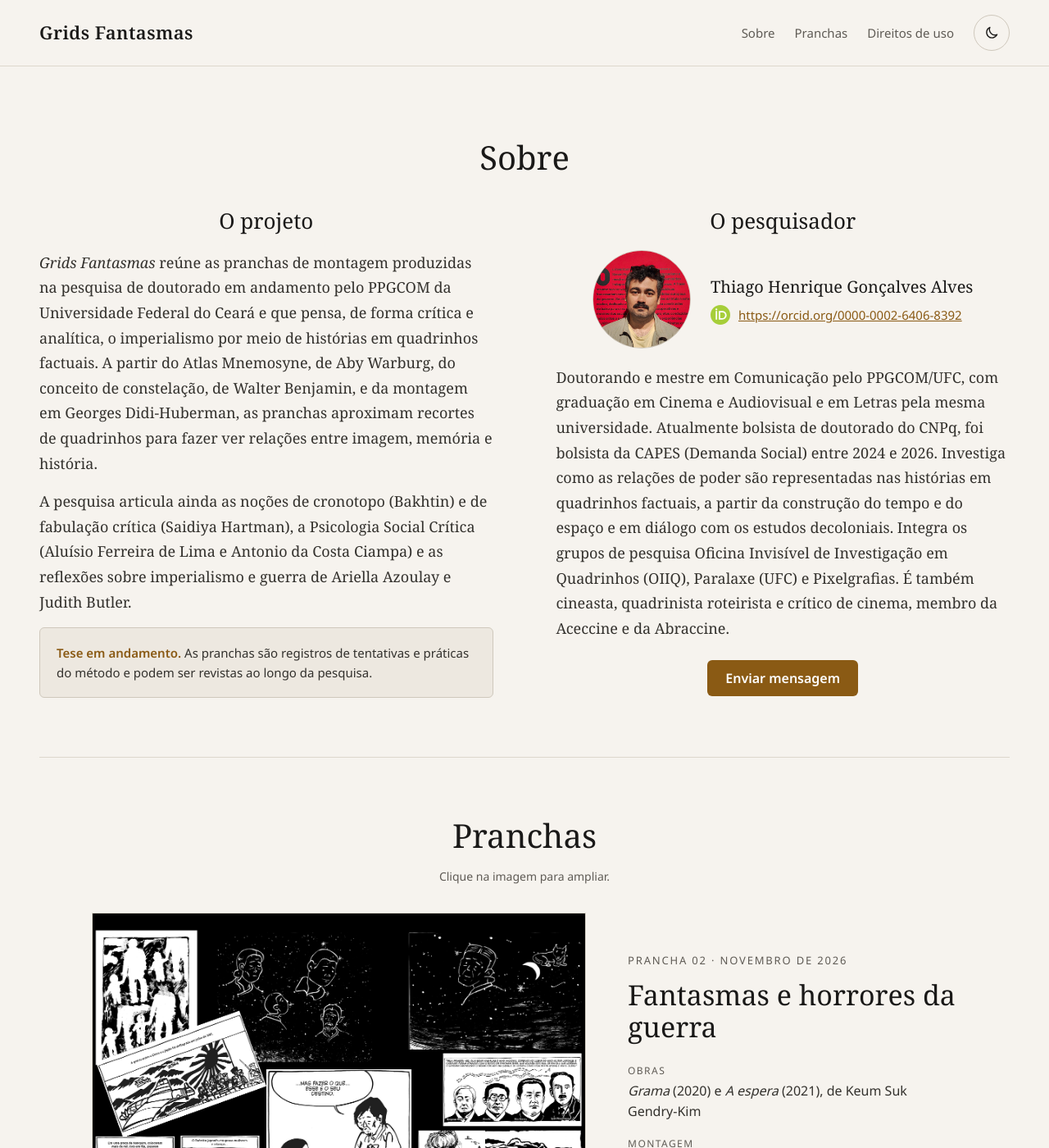
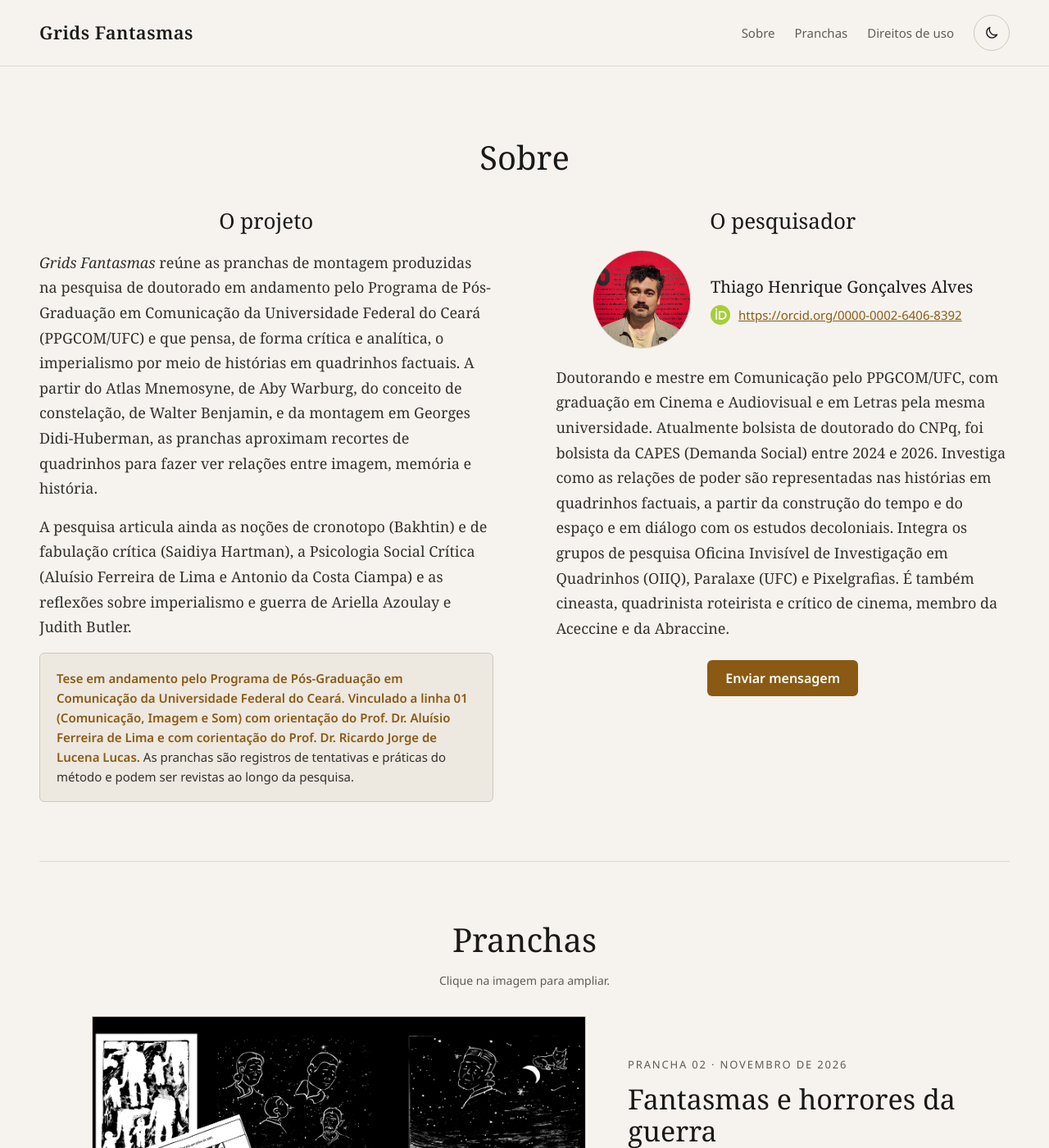
Before and after one commit to thiagohgalves/grids-fantasmas, a Jekyll site: the page built from index.html, in a window 1280 px wide and 1400 px high. Shown: the whole window at 82% size. Built offline with Jekyll 4.4.1, drawn with Linux system fonts in a browser that asks for light colours.

Commit message:
Atualiza texto do projeto

```diff
--- a/index.html
+++ b/index.html
@@ -10,10 +10,10 @@ title: Início
   <div class="sobre-colunas">
     <article class="sobre-projeto">
       <h3>O projeto</h3>
-      <p><em>Grids Fantasmas</em> reúne as pranchas de montagem produzidas na pesquisa de doutorado em andamento pelo PPGCOM da Universidade Federal do Ceará e que pensa, de forma crítica e analítica, o imperialismo por meio de histórias em quadrinhos factuais. A partir do Atlas Mnemosyne, de Aby Warburg, do conceito de constelação, de Walter Benjamin, e da montagem em Georges Didi-Huberman, as pranchas aproximam recortes de quadrinhos para fazer ver relações entre imagem, memória e história.</p>
+      <p><em>Grids Fantasmas</em> reúne as pranchas de montagem produzidas na pesquisa de doutorado em andamento pelo Programa de Pós-Graduação em Comunicação da Universidade Federal do Ceará (PPGCOM/UFC) e que pensa, de forma crítica e analítica, o imperialismo por meio de histórias em quadrinhos factuais. A partir do Atlas Mnemosyne, de Aby Warburg, do conceito de constelação, de Walter Benjamin, e da montagem em Georges Didi-Huberman, as pranchas aproximam recortes de quadrinhos para fazer ver relações entre imagem, memória e história.</p>
       <p>A pesquisa articula ainda as noções de cronotopo (Bakhtin) e de fabulação crítica (Saidiya Hartman), a Psicologia Social Crítica (Aluísio Ferreira de Lima e Antonio da Costa Ciampa) e as reflexões sobre imperialismo e guerra de Ariella Azoulay e Judith Butler.</p>
       <div class="aviso-tese">
-        <strong>Tese em andamento.</strong> As pranchas são registros de tentativas e práticas do método e podem ser revistas ao longo da pesquisa.
+        <strong>Tese em andamento pelo Programa de Pós-Graduação em Comunicação da Universidade Federal do Ceará. Vinculado a linha 01 (Comunicação, Imagem e Som) com orientação do Prof. Dr. Aluísio Ferreira de Lima e com corientação do Prof. Dr. Ricardo Jorge de Lucena Lucas.</strong> As pranchas são registros de tentativas e práticas do método e podem ser revistas ao longo da pesquisa.
       </div>
     </article>
 
```
